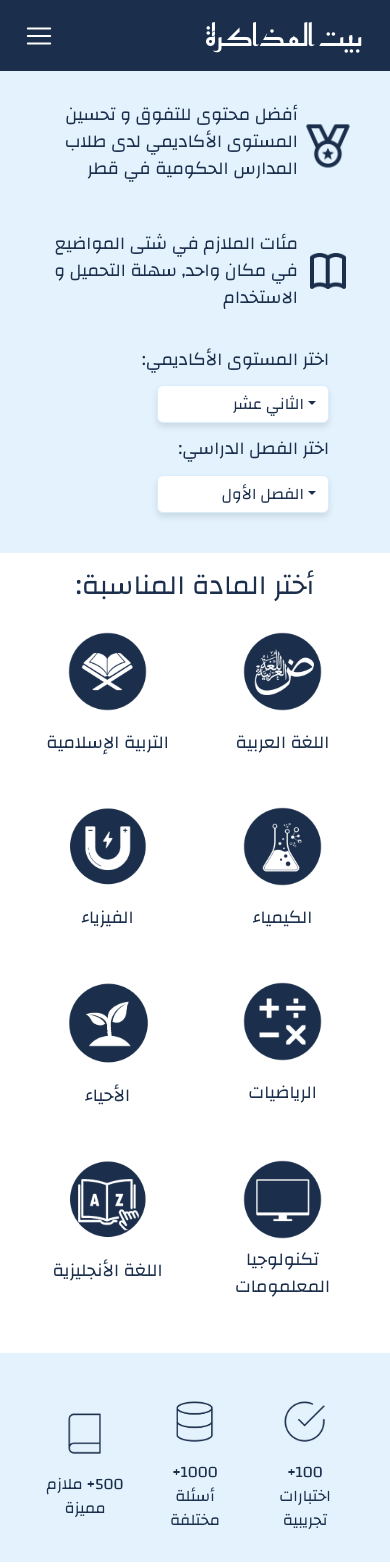
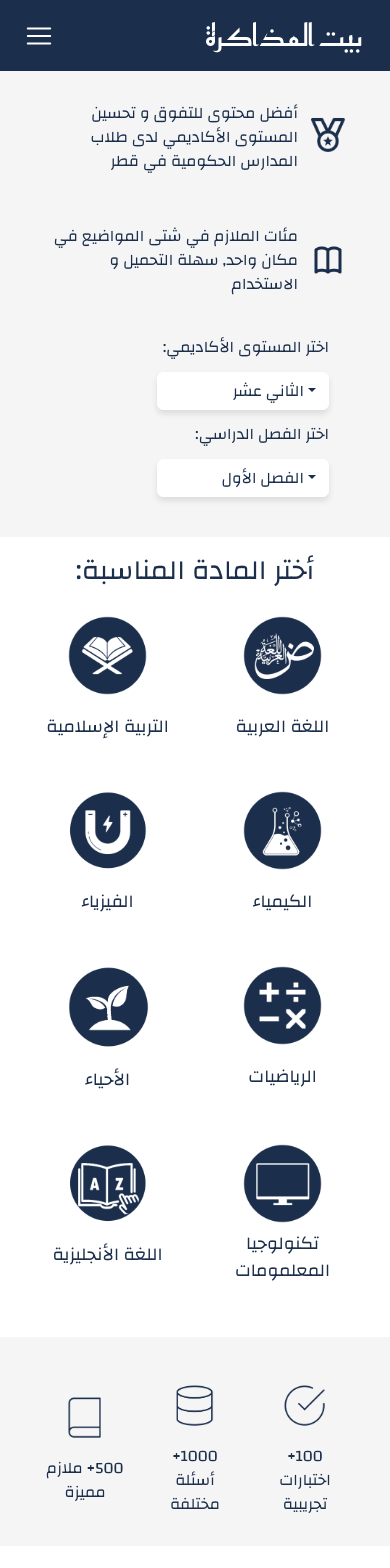
Before and after one commit to tem556/asila, a React (Vite) app: page / in a window 390 px wide. Shown: the top 1568 px of the page. Built offline with nearby package versions, Linux system fonts and the light colour scheme.

Commit message:
Make some styling changes, mainly light blue -> grey

```diff
--- a/src/components/InfoCard.css
+++ b/src/components/InfoCard.css
@@ -1,6 +1,6 @@
 /* Base styles for all screen sizes */
 .full-width-wrapper {
-    background-color: #e3f2fd; /* Adjust based on your design */
+    background-color: #F5F5F5; /* Adjust based on your design */
     width: 100vw; /* Full width of the viewport */
     margin-left: calc(50% - 50vw); /* Center the background color */
     margin-right: calc(0% - 50vw); /* Center the background color */
@@ -43,7 +43,7 @@
 }
 
 .full-width-box {
-    background-color: #e3f2fd;
+    background-color: #F5F5F5;
     /* Adjust based on your design */
     padding: 30px;
     /* Adjust padding as needed */
@@ -68,6 +68,12 @@
     direction: rtl;
     margin: auto;
     margin-right: 2%;
+}
+
+@media (max-width: 767.98px) {
+    .custom-card-font {
+        font-size: 16px;
+    }
 }
 
 /* Styles for smaller screens */
@@ -112,6 +118,8 @@
     font-family: 'Changa', sans-serif;
 }
 
+
+
 /* styles.css */
 .dropdown-pos .dropdown-toggle {
     background-color: white;
@@ -119,7 +127,7 @@
     color: #1B2F4C;
     /* Custom text color */
     text-align: right;
-    border-color: #D9EDFF;
+    border-color: white;
     /* Custom border color */
     box-shadow: 0 4px 6px rgba(0, 0, 0, 0.1);
     /* Drop shadow effect */
@@ -156,7 +164,20 @@
     margin-top: -60%;
 }
 
+@media (max-width: 767.98px) {
+    .img-size-medal {
+        scale: 0.37;
+        margin-top: -12px;
+    }
+}
+
 .img-size {
     scale: 0.40;
     align-self: start;
 }
+
+@media (max-width: 767.98px) {
+    .img-size {
+        scale: 0.30;
+    }
+}
--- a/src/components/InfoCard.jsx
+++ b/src/components/InfoCard.jsx
@@ -71,7 +71,7 @@ const SecondCol = () => (
                     أفضل محتوى للتفوق و تحسين المستوى الأكاديمي لدى طلاب المدارس الحكومية في قطر
                 </p>
             </Col>
-            <Col xs={1} className="d-flex justify-content-center img-col-pos">
+            <Col xs={1} className="d-flex justify-content-center img-col">
                 <Image src={Medal} className="img-size-medal" />
             </Col>
         </Row>
@@ -81,7 +81,7 @@ const SecondCol = () => (
                     مئات الملازم في شتى المواضيع في مكان واحد, سهلة التحميل و الاستخدام
                 </p>
             </Col>
-            <Col xs={1} className="d-flex justify-content-center bottom-img-col-pos">
+            <Col xs={1} className="d-flex justify-content-center">
                 <Image src={Book} className="img-size" />
             </Col>
         </Row>
--- a/src/components/IntroText.css
+++ b/src/components/IntroText.css
@@ -26,3 +26,9 @@
     font-size: 18px;
     color: #1B2F4C;
 }
+
+@media (max-width: 767.98px) {
+    .intro-para-style {
+        font-size: 16px;
+    }
+}
--- a/src/components/StatCard.css
+++ b/src/components/StatCard.css
@@ -1,6 +1,6 @@
 /* Base styles for all screen sizes */
 .stat-wrapper {
-    background-color: #e3f2fd; /* Adjust based on your design */
+    background-color: #F5F5F5; /* Adjust based on your design */
     width: 100vw; /* Full width of the viewport */
     margin-left: calc(50% - 50vw); /* Center the background color */
     margin-right: calc(50% - 50vw); /* Center the background color */
```
